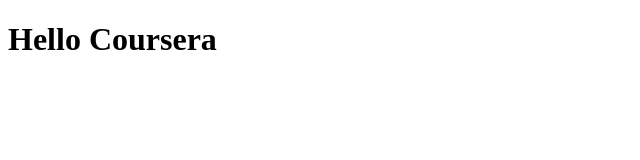
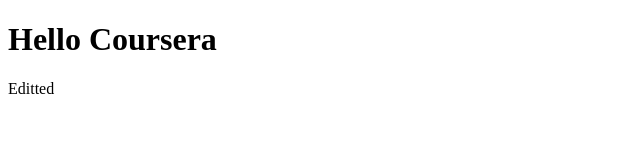
Before and after one commit to fredthebread/coursera-html, a plain HTML site: page site/index.html in a window 1280 px wide. Shown: the full height of the page, 0-640 px from the left. Drawn offline with Linux system fonts and the light colour scheme.

Commit message:
Small addition to sample

```diff
--- a/site/index.html
+++ b/site/index.html
@@ -5,5 +5,6 @@
 </head>
 <body>
 <h1>Hello Coursera</h1>
+<p>Editted</p>
 </body>
 </html>
```
